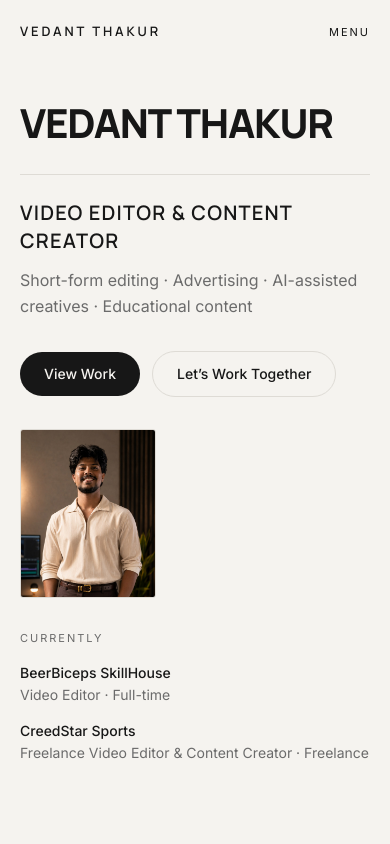
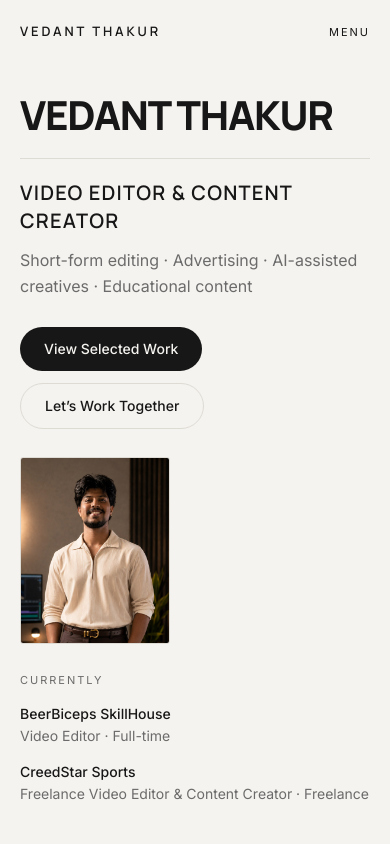
Before and after one commit to LoboSparta/Vedant-Portfolio, a Next.js app: page / in a window 390 px wide. Shown: the top 844 px of the page. Built offline with nearby package versions, Linux system fonts and the light colour scheme.

Commit message:
Add files via upload

```diff
--- a/components/Hero.tsx
+++ b/components/Hero.tsx
@@ -4,7 +4,7 @@ import { experience, profile } from "@/data/site";
 
 export default function Hero() {
   return (
-    <section id="top" className="shell pb-14 pt-10 md:pb-20 md:pt-16">
+    <section id="top" className="shell pb-12 pt-8 md:pb-16 md:pt-12">
       <Reveal>
         <h1 className="font-display text-[clamp(2.5rem,10vw,5.75rem)] font-extrabold uppercase leading-[0.92] tracking-[-0.03em] text-ink">
           {profile.name}
@@ -12,8 +12,8 @@ export default function Hero() {
       </Reveal>
 
       <Reveal delay={80}>
-        <div className="mt-8 border-t border-line pt-6 md:mt-10">
-          <div className="grid gap-8 md:grid-cols-12 md:gap-10">
+        <div className="mt-6 border-t border-line pt-5 md:mt-8">
+          <div className="grid gap-7 md:grid-cols-12 md:gap-10">
             <div className="md:col-span-7">
               <p className="font-display text-xl font-semibold uppercase tracking-[0.06em] text-ink sm:text-2xl">
                 {profile.title}
@@ -22,12 +22,12 @@ export default function Hero() {
                 {profile.positioning}
               </p>
 
-              <div className="mt-8 flex flex-wrap items-center gap-3">
+              <div className="mt-7 flex flex-wrap items-center gap-3">
                 <a
                   href="#work"
                   className="rounded-full bg-ink px-6 py-3 text-sm font-medium text-paper transition-opacity duration-200 hover:opacity-85"
                 >
-                  View Work
+                  View Selected Work
                 </a>
                 <a
                   href="#contact"
@@ -40,20 +40,20 @@ export default function Hero() {
 
             {/* Portrait + current roles — factual, keeps the hero short and useful. */}
             <div className="md:col-span-5 md:border-l md:border-line md:pl-10">
-              {/* Deliberately small: it should sit beside the work, not above it. */}
-              <div className="w-[136px] overflow-hidden rounded-[3px] border border-line bg-card sm:w-[152px]">
+              {/* Sized to read as a deliberate part of the hero, not a thumbnail. */}
+              <div className="w-[150px] overflow-hidden rounded-[3px] border border-line bg-card sm:w-[180px]">
                 <Image
                   src="/images/vedant-thakur.jpg"
                   alt={profile.portraitAlt}
                   width={1000}
                   height={1250}
-                  sizes="152px"
+                  sizes="(min-width: 640px) 180px, 150px"
                   priority
                   className="h-auto w-full object-cover"
                 />
               </div>
 
-              <p className="label mt-8">Currently</p>
+              <p className="label mt-7">Currently</p>
               <ul className="mt-4 space-y-4">
                 {experience.map((item) => (
                   <li key={item.company}>
```
